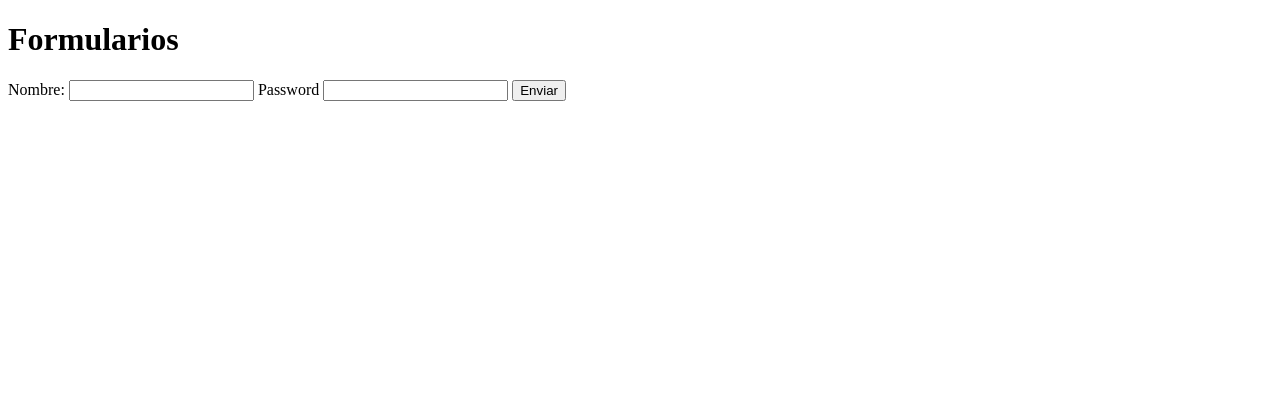
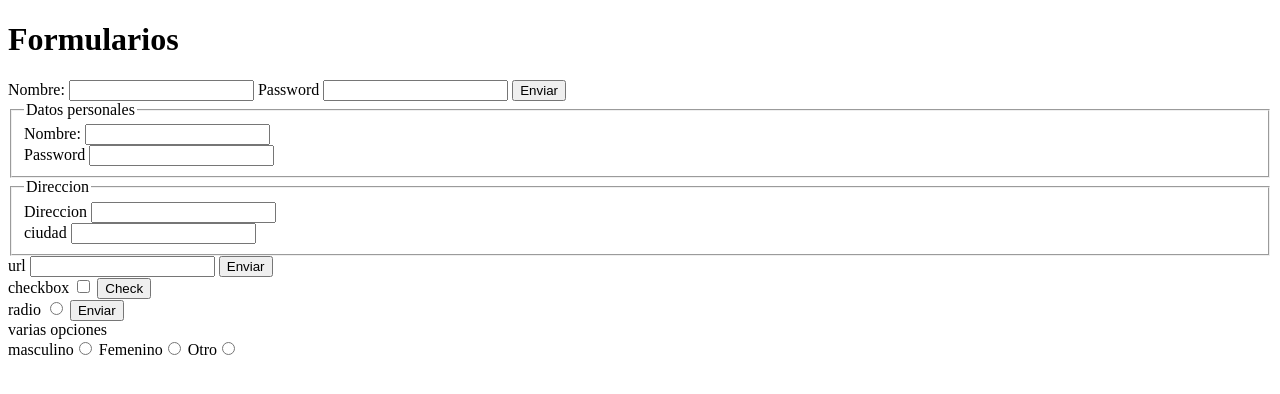
Before and after one commit to luisarmandoh/primer-proyectohtml, a plain HTML site: page 09-formularios.html in a window 1280 px wide. Drawn offline with Linux system fonts and the light colour scheme.

Commit message:
formularios

```diff
--- a/09-formularios.html
+++ b/09-formularios.html
@@ -1,17 +1,19 @@
 <!DOCTYPE html>
 <html lang="es">
+
 <head>
     <meta charset="UTF-8">
     <meta http-equiv="X-UA-Compatible" content="IE=edge">
     <meta name="viewport" content="width=device-width, initial-scale=1.0">
     <title>Formularios</title>
 </head>
+
 <body>
     <h1>Formularios</h1>
 
     <!-- <form action="https://www.google.com/search" method="GET"> -->
-        <form method="POST" action="https://express-server-method.herokuapp.com/">
-            <!-- <form method="POST"> -->
+    <form method="POST" action="https://express-server-method.herokuapp.com/">
+        <!-- <form method="POST"> -->
 
         <!-- <input>
         <br>
@@ -38,8 +40,46 @@
         <input type="image"
         src="https://www.mundocuentas.com/wp-content/uploads/2020/11/Paypal-logo-mundocuentas.png" alt="paypal"> -->
 
+        <fieldset>
+            <legend>Datos personales</legend>
+            <label for="name">Nombre:</label>
+            <input type="text" id="name" name="nombre">
+            <br>
+            <label for="password">Password</label>
+            <input type="password" name="password" id="password">
+
+        </fieldset>
+        <fieldset>
+            <legend>Direccion</legend>
+            <label for="name">Direccion</label>
+            <input type="text" id="direccion" name="direccion">
+            <br>
+            <label for="ciudad">ciudad</label>
+            <input type="text" name="text" id="text">
+
+        </fieldset>
+
+
+        <label for="url">url</label>
+        <input type="url" id="url">
+        <button type="submit">Enviar</button>
+        <br>
+        <label for="check">checkbox</label>
+        <input type="checkbox" id="check">
+        <button type="submit">Check</button>
+        <br>
+        <label for="radio">radio</label>
+        <input type="radio" id="radio">
+        <button type="submit">Enviar</button>
+<br>
+        <label for="radio">varias opciones</label>
+        <br> masculino<input type="radio" name="gen">
+         Femenino<input type="radio" name="gen">
+        Otro<input type="radio" name="gen">
+
 
     </form>
 
 </body>
+
 </html>
```
